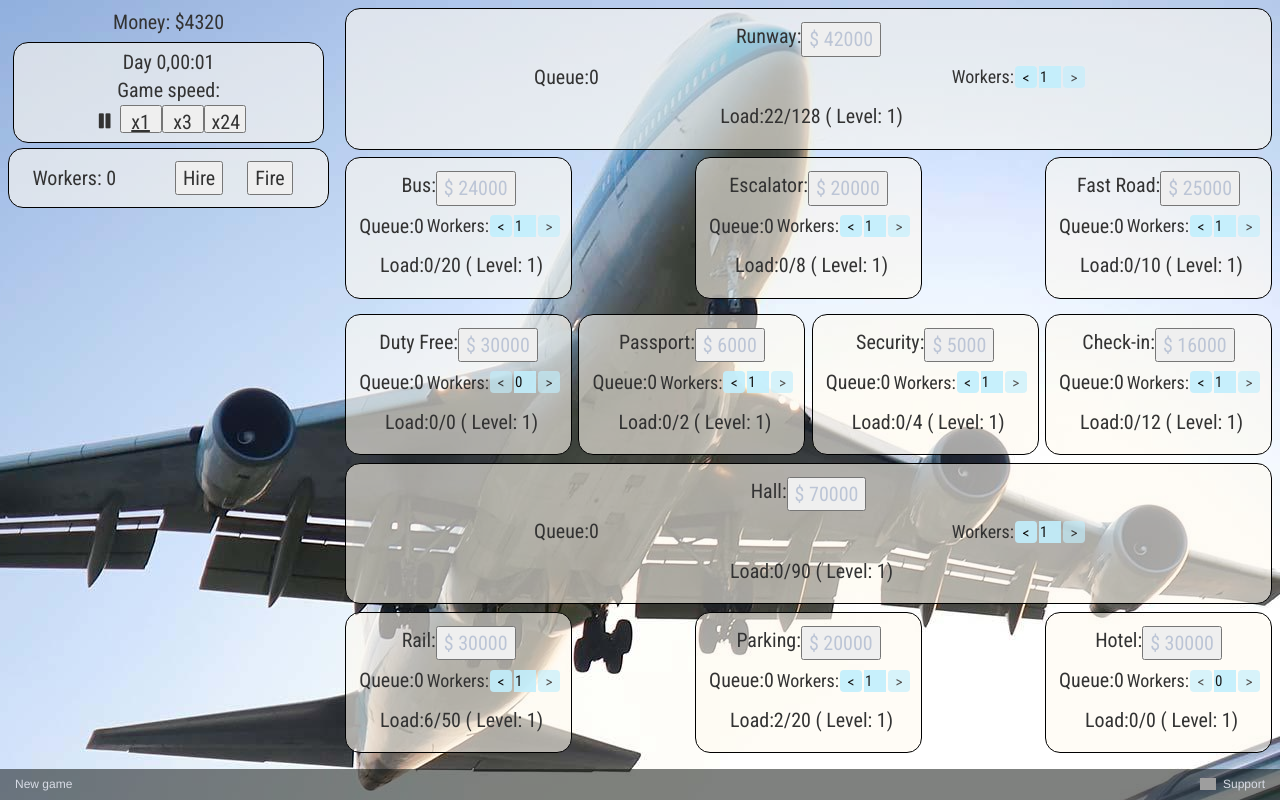
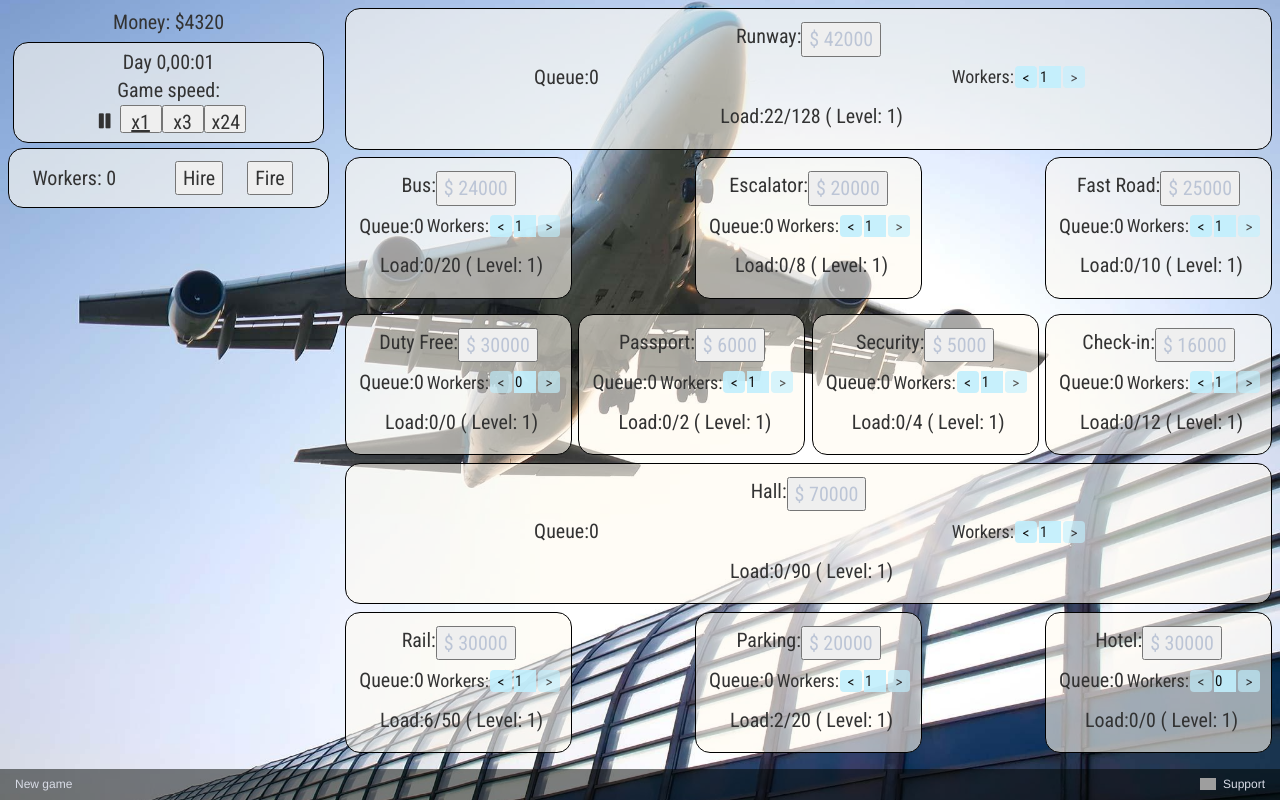
Before and after one commit to gapak/airport-simulator, a React (Create React App) app: page / in a window 1280 px wide. Built offline with nearby package versions, Linux system fonts and the light colour scheme; grey boxes are pictures that could not be loaded.

Commit message:
Improve background and refactor

```diff
--- a/src/css/App.css
+++ b/src/css/App.css
@@ -12,7 +12,11 @@
 .App {
     display: flex;
     flex-direction: column;
-    background: url('/background.jpg') no-repeat center top #0b0b1b;
+    background: url('/background.jpg') no-repeat center center fixed;
+    -webkit-background-size: cover;
+    -moz-background-size: cover;
+    -o-background-size: cover;
+    background-size: cover;
     height: 100%;
 }
 
--- a/src/css/index.css
+++ b/src/css/index.css
@@ -29,7 +29,6 @@
 .box {
     display: flex;
     flex-direction: column;
-    justify-content: space-around;
     margin: 5px;
     padding: 5px;
 }
```
Also changed, not shown: src/gamedata/vehicles.js (line endings or trailing spaces), src/logo.svg (deleted).
